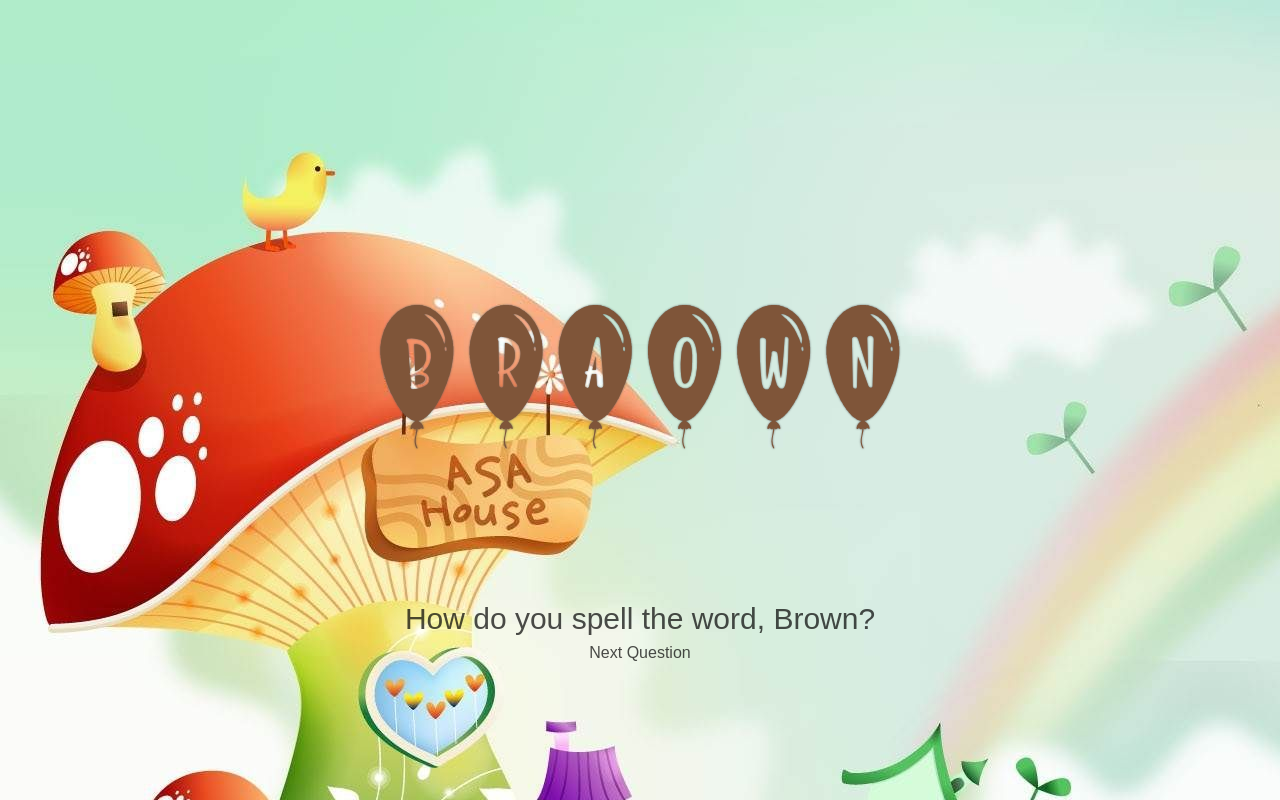
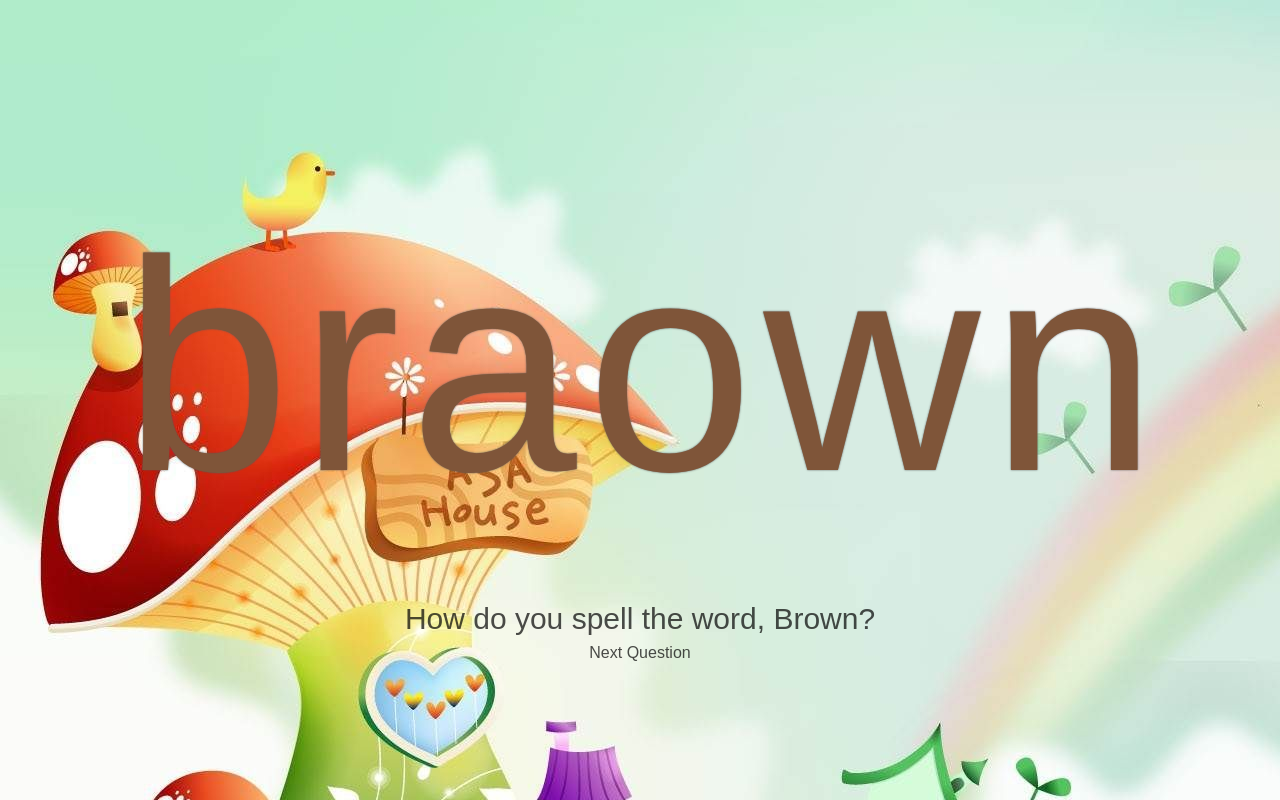
Before and after one commit to PaulKillian/balloon-spelling, a SvelteKit app: page /brown in a window 1280 px wide. Built offline with nearby package versions, Linux system fonts and the light colour scheme.

Commit message:
Update +page.svelte

```diff
--- a/src/routes/brown/+page.svelte
+++ b/src/routes/brown/+page.svelte
@@ -39,7 +39,6 @@
 	}
 
 	button {
-		font-family: 'Balloon', sans-serif;
     font-size: 300px;
 		color: #7F5539;
 		margin: 5px;
```
